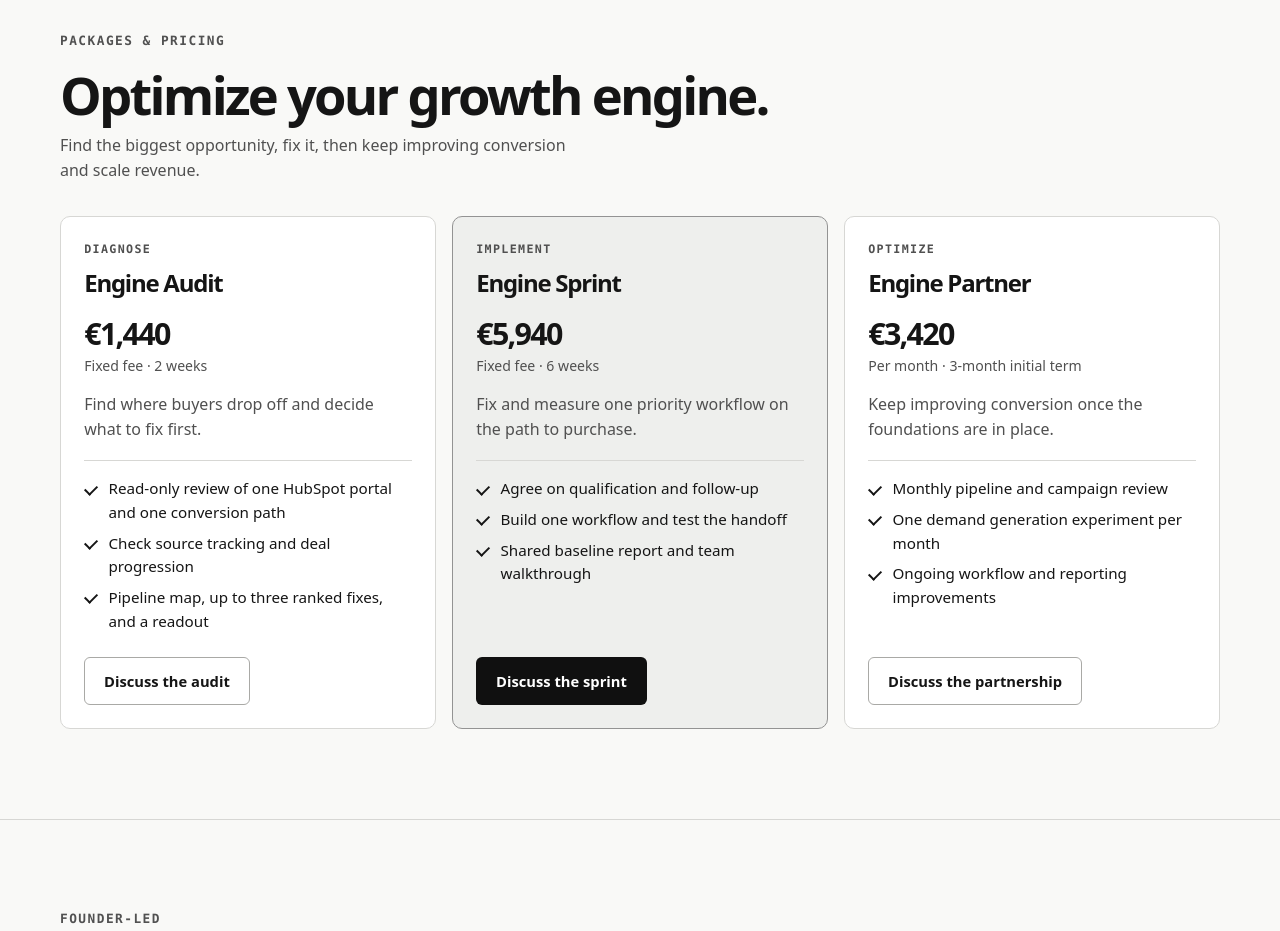
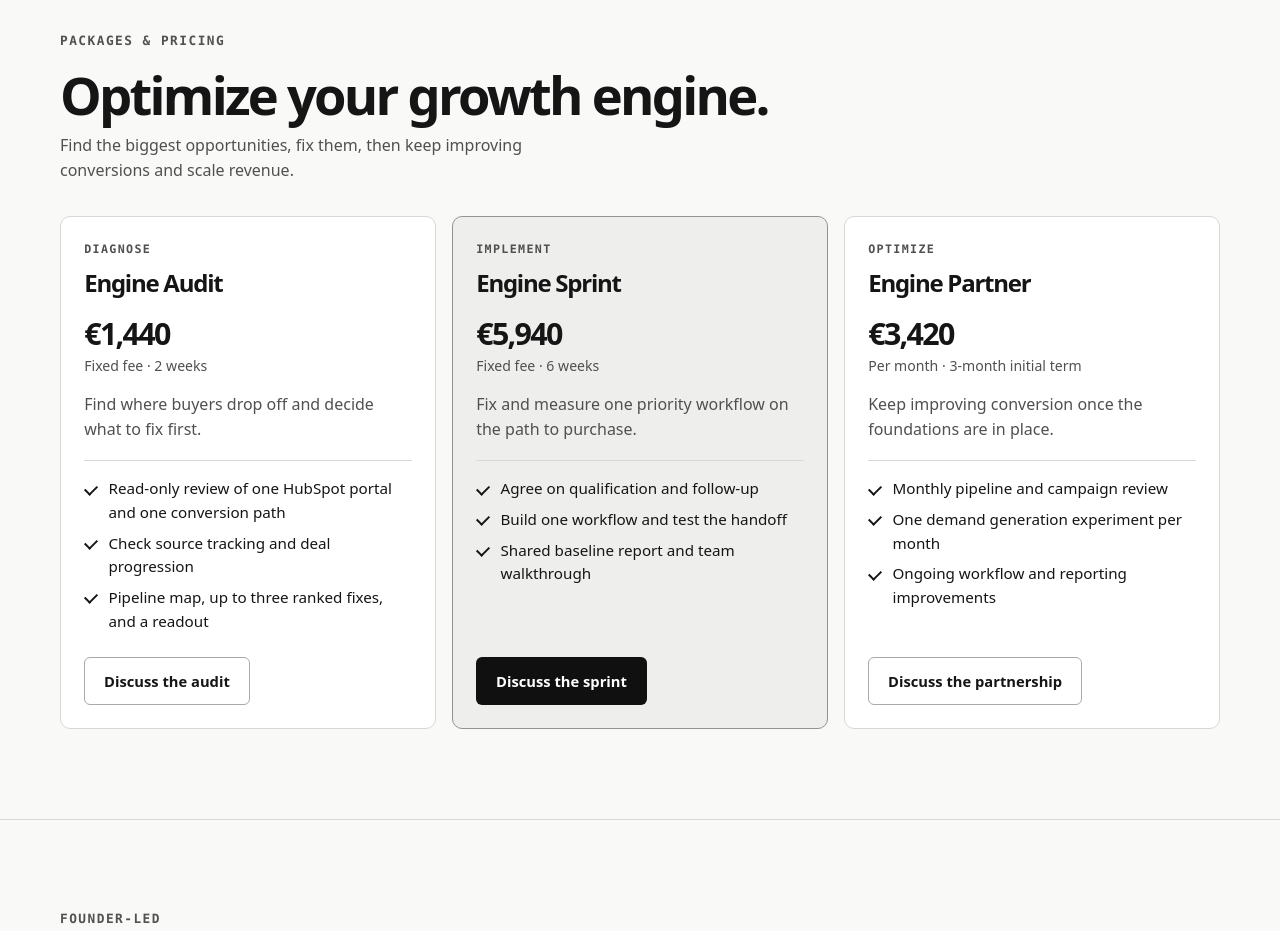
Before and after one commit to EAAGENTS/silent-engine-preview, a plain HTML site: page index.html in a window 1280 px wide. Shown: the part 1260-2191 px from the top of the page. Drawn offline with Linux system fonts and the light colour scheme.

Commit message:
Use the revised packages subtitle

```diff
--- a/index.html
+++ b/index.html
@@ -472,7 +472,7 @@ dialog p{color:var(--muted)}
     <div class="wrap">
       <div class="intro">
         <div><p class="eyebrow">Packages &amp; pricing</p><h2 id="packages-title">Optimize your growth engine.</h2></div>
-        <p>Find the biggest opportunity, fix it, then keep improving conversion and scale revenue.</p>
+        <p>Find the biggest opportunities, fix them, then keep improving conversions and scale revenue.</p>
       </div>
       <div class="packages">
         <article class="card">
```
